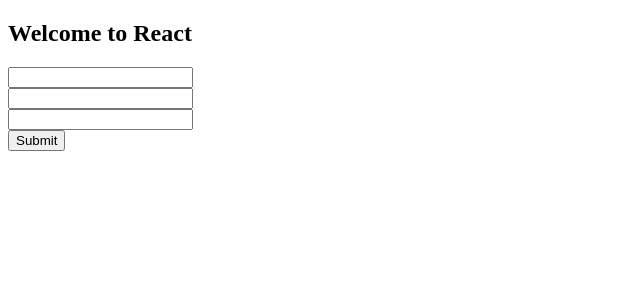
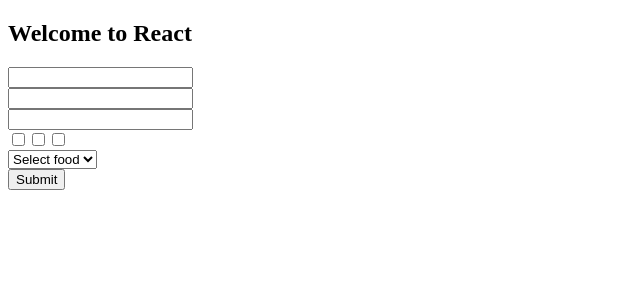
Before and after one commit to franleplant/reform, a React (Create React App) app: page / in a window 1280 px wide. Shown: the top 300 px of the page, without its empty margins (0-640 px from the left). Built offline with nearby package versions, Linux system fonts and the light colour scheme; the HTML template or start-up script is replaced by a standard one.

Commit message:
support and test for <select require>

```diff
--- a/src/App.js
+++ b/src/App.js
@@ -8,12 +8,16 @@
       name: '',
       email: '',
       fruit: '',
+      checkbox: '',
+      select: '',
       errors: {}
     }
 
     this.handleNameChange = this.handleNameChange.bind(this)
     this.handleEmailChange = this.handleEmailChange.bind(this)
     this.handleFruitChange = this.handleFruitChange.bind(this)
+    this.handleCheckboxChange = this.handleCheckboxChange.bind(this)
+    this.handleSelectChange = this.handleSelectChange.bind(this)
   }
 
   handleNameChange(control, event) {
@@ -40,6 +44,26 @@
     this.setState(state => {
       state.fruit = value
       state.errors.fruit = control.errors
+      return state
+    })
+  }
+
+  // TODO: fix checkboxes!
+  handleCheckboxChange(control, event) {
+    const value = control.value
+    this.setState(state => {
+      state.checkbox = value
+      state.errors.checkbox =  control.errors
+      return state
+    })
+  }
+
+  handleSelectChange(control, event) {
+  debugger
+    const value = control.value
+    this.setState(state => {
+      state.select = value
+      state.errors.select =  control.errors
       return state
     })
   }
@@ -93,6 +117,23 @@
             {JSON.stringify(this.state.errors.fruit, null, 2)}
           </div>
 
+          <div>
+            <input type="checkbox" name="checkbox" value="hot dogs" onChange={this.handleCheckboxChange} required/>
+            <input type="checkbox" name="checkbox" value="pizza" onChange={this.handleCheckboxChange} required/>
+            <input type="checkbox" name="checkbox" value="cake" onChange={this.handleCheckboxChange} required/>
+            {JSON.stringify(this.state.errors.checkbox, null, 2)}
+          </div>
+
+          <div>
+            <select name="select" required value={this.state.select} onChange={this.handleSelectChange}>
+              <option value="" disabled>Select food</option>
+              <option value="hot dogs">Hot Dogs</option>
+              <option value="pizza">Pizza</option>
+              <option value="cake">Cake</option>
+            </select>
+            {JSON.stringify(this.state.errors.select, null, 2)}
+          </div>
+
           <button type="submit">Submit</button>
       </form>
     </Reform>
```
Also changed, not shown: 1 other file (tests, documents, lock files or other folders).
